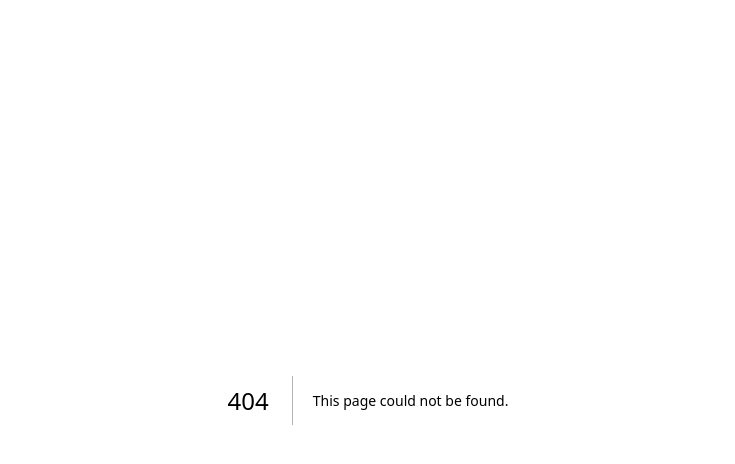
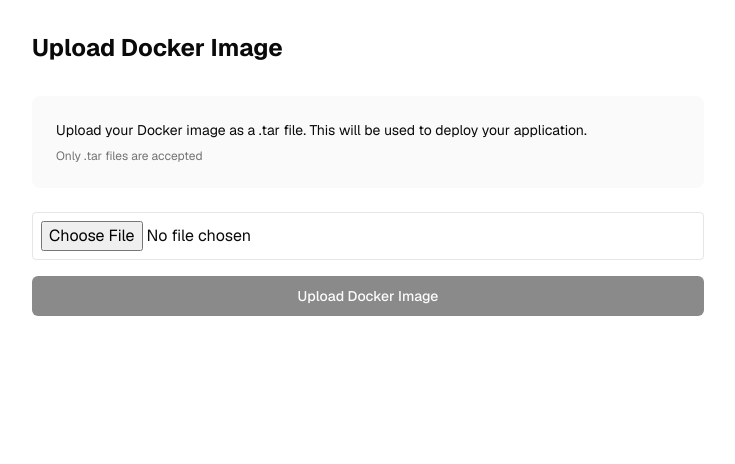
Before and after one commit to vid277/hacklytics25, a Next.js app in the folder frontend/: page /upload in a window 1280 px wide. Before the commit this address had no page. Shown: the top 464 px of the page, without its empty margins (272-1007 px from the left). Built offline with nearby package versions, Linux system fonts and the light colour scheme.

Commit message:
added upload page

```diff
--- a/frontend/app/actions.ts
+++ b/frontend/app/actions.ts
@@ -53,7 +53,7 @@ export const signInAction = async (formData: FormData) => {
     return encodedRedirect("error", "/sign-in", error.message);
   }
 
-  return redirect("/protected");
+  return redirect("/upload");
 };
 
 export const forgotPasswordAction = async (formData: FormData) => {
--- a/frontend/app/auth/callback/route.ts
+++ b/frontend/app/auth/callback/route.ts
@@ -8,17 +8,12 @@ export async function GET(request: Request) {
   const requestUrl = new URL(request.url);
   const code = requestUrl.searchParams.get("code");
   const origin = requestUrl.origin;
-  const redirectTo = requestUrl.searchParams.get("redirect_to")?.toString();
 
   if (code) {
     const supabase = await createClient();
     await supabase.auth.exchangeCodeForSession(code);
   }
 
-  if (redirectTo) {
-    return NextResponse.redirect(`${origin}${redirectTo}`);
-  }
-
-  // URL to redirect to after sign up process completes
-  return NextResponse.redirect(`${origin}/protected`);
+  // Always redirect to upload page after auth
+  return NextResponse.redirect(`${origin}/upload`);
 }
--- a/frontend/app/jobs/page.tsx
+++ b/frontend/app/jobs/page.tsx
@@ -2,6 +2,7 @@
 
 import { useEffect, useState } from 'react';
 import { supabase } from '../../utils/supabase/client';
+import { useRouter } from 'next/navigation';
 
 interface Job {
   id: string;
@@ -19,27 +20,53 @@ interface Job {
 export default function JobsPage() {
   const [jobs, setJobs] = useState<Job[]>([]);
   const [error, setError] = useState<string | null>(null);
+  const [isLoading, setIsLoading] = useState(true);
+  const [isAuthenticated, setIsAuthenticated] = useState(false);
+  const router = useRouter();
 
   useEffect(() => {
-    const fetchJobs = async () => {
-      const { data, error } = await supabase.from('jobs').select('*');
-      if (error) {
-        setError(error.message);
-      } else if (data) {
-        setJobs(data);
+    const checkAuth = async () => {
+      const { data: { user } } = await supabase.auth.getUser();
+      if (!user) {
+        router.push('/sign-in');
+      } else {
+        setIsAuthenticated(true);
+        // Only fetch jobs if user is authenticated
+        const { data, error } = await supabase.from('jobs').select('*');
+        if (error) {
+          setError(error.message);
+        } else if (data) {
+          setJobs(data);
+        }
       }
+      setIsLoading(false);
     };
-    fetchJobs();
-  }, []);
+
+    checkAuth();
+  }, [router]);
+
+  if (isLoading) {
+    return (
+      <div className="flex items-center justify-center min-h-screen">
+        <div className="text-center">Loading...</div>
+      </div>
+    );
+  }
+
+  if (!isAuthenticated) {
+    return null; // Don't render anything while redirecting
+  }
 
   if (error) {
     return <div>Error: {error}</div>;
   }
 
   return (
-    <div>
-      <h1>Jobs (Client-Side Rendering)</h1>
-      <pre>{JSON.stringify(jobs, null, 2)}</pre>
+    <div className="p-4">
+      <h1 className="text-2xl font-bold mb-4">Jobs</h1>
+      <div className="bg-white rounded-lg shadow p-4">
+        <pre className="overflow-auto">{JSON.stringify(jobs, null, 2)}</pre>
+      </div>
     </div>
   );
 }
--- /dev/null
+++ b/frontend/app/upload/page.tsx
@@ -0,0 +1,91 @@
+'use client';
+
+import { useEffect, useState } from 'react';
+import { Button } from "@/components/ui/button";
+import { useRouter } from 'next/navigation';
+import { supabase } from '@/utils/supabase/client';
+
+export default function UploadPage() {
+  const [file, setFile] = useState<File | null>(null);
+  const [error, setError] = useState<string | null>(null);
+  const [isUploading, setIsUploading] = useState(false);
+
+  const handleFileChange = (e: React.ChangeEvent<HTMLInputElement>) => {
+    const selectedFile = e.target.files?.[0];
+    if (selectedFile && selectedFile.name.endsWith('.tar')) {
+      setFile(selectedFile);
+      setError(null);
+    } else {
+      setFile(null);
+      setError('Please select a valid .tar file');
+    }
+  };
+
+  const handleUpload = async () => {
+    if (!file) {
+      setError('Please select a file first');
+      return;
+    }
+
+    setIsUploading(true);
+    try {
+      console.log('File selected:', file.name);
+      // TODO: Add AWS ECR upload logic here
+    } catch (err) {
+      setError('Error uploading file');
+      console.error(err);
+    } finally {
+      setIsUploading(false);
+    }
+  };
+
+  return (
+    <div className="flex-1 flex flex-col gap-6 items-center p-4 md:p-8">
+      <div className="w-full max-w-2xl">
+        <h1 className="text-2xl font-bold mb-8">Upload Docker Image</h1>
+
+        <div className="bg-accent/50 rounded-lg p-6 mb-6">
+          <p className="text-sm mb-2">
+            Upload your Docker image as a .tar file. This will be used to deploy your application.
+          </p>
+          <p className="text-xs text-muted-foreground">
+            Only .tar files are accepted
+          </p>
+        </div>
+
+        <div className="space-y-4">
+          <div className="flex flex-col gap-4">
+            <input
+              type="file"
+              accept=".tar"
+              onChange={handleFileChange}
+              className="border rounded p-2"
+              disabled={isUploading}
+            />
+
+            {error && (
+              <p className="text-red-500 text-sm">{error}</p>
+            )}
+
+            {file && (
+              <div className="bg-accent/30 p-3 rounded">
+                <p className="text-sm">Selected file: {file.name}</p>
+                <p className="text-xs text-muted-foreground">
+                  Size: {(file.size / (1024 * 1024)).toFixed(2)} MB
+                </p>
+              </div>
+            )}
+
+            <Button
+              onClick={handleUpload}
+              disabled={!file || isUploading}
+              className="w-full md:w-auto"
+            >
+              {isUploading ? 'Uploading...' : 'Upload Docker Image'}
+            </Button>
+          </div>
+        </div>
+      </div>
+    </div>
+  );
+}
--- a/frontend/components/header-auth.tsx
+++ b/frontend/components/header-auth.tsx
@@ -51,8 +51,11 @@ export default async function AuthButton() {
   return user ? (
     <div className="flex items-center gap-4">
       Hey, {user.email}!
+      <Button asChild variant="outline" size="sm">
+        <Link href="/upload">Upload Docker Image</Link>
+      </Button>
       <form action={signOutAction}>
-        <Button type="submit" variant={"outline"}>
+        <Button type="submit" variant="outline">
           Sign out
         </Button>
       </form>
--- a/frontend/package.json
+++ b/frontend/package.json
@@ -11,7 +11,7 @@
     "@radix-ui/react-label": "^2.1.0",
     "@radix-ui/react-slot": "^1.1.0",
     "@supabase/ssr": "latest",
-    "@supabase/supabase-js": "latest",
+    "@supabase/supabase-js": "^2.48.1",
     "autoprefixer": "10.4.20",
     "class-variance-authority": "^0.7.0",
     "clsx": "^2.1.1",
```
Also changed, not shown: frontend/middleware.ts (deleted, +0 -20 lines), frontend/utils/supabase/middleware.ts (deleted, +0 -62 lines), 2 other files (tests, documents, lock files or other folders).
